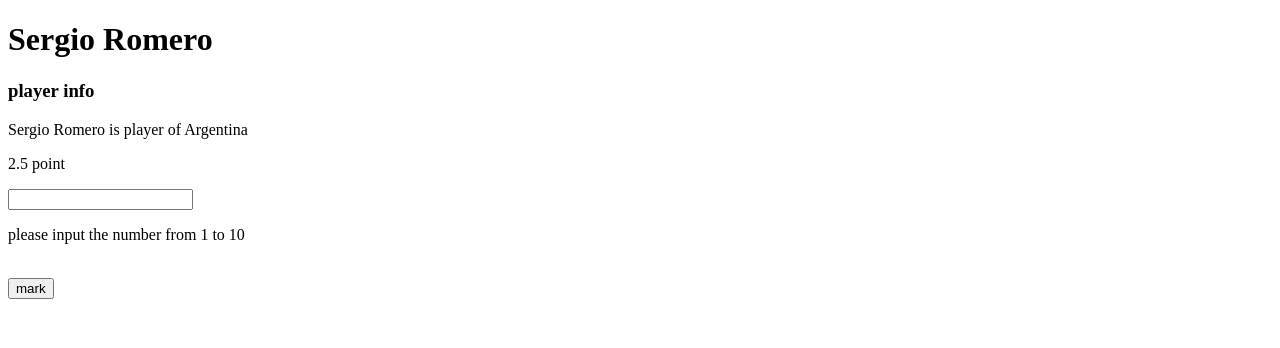
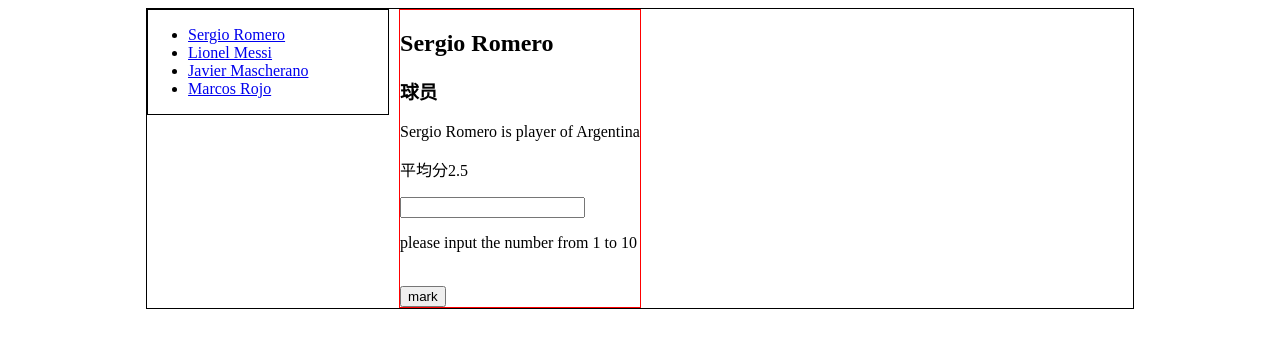
Before and after one commit to freedream520/mark-player, a Django app: page /team/111/11101 in a window 1280 px wide. Shown: the top 348 px of the page. Run offline with Django 3.2, Linux system fonts and the light colour scheme; data comes from the database, SQL or seed files in the repository; both versions use the stored data as it was after the commit; some libraries are stand-ins or nearby versions.

Commit message:
1,add a list of teamplayer on the player page   2,the page can display CH  3,add a CSS file

```diff
--- /dev/null
+++ b/player/static/player.css
@@ -0,0 +1,30 @@
+
+#content{
+	border: solid 1px black;
+	width:78%;
+	margin-left:auto;
+	margin-right:auto;
+}
+
+#team_member_sec{
+	border: solid 1px black;
+	width:240px;
+	float:left;
+
+}
+
+#player_sec{
+	border: solid 1px red;
+	margin-left:10px;
+	float:left;
+
+}
+
+#fff{
+	clear: both;
+	padding: 0px;
+	margin: 0px;
+	height: 0px;
+	width: 0px;
+	border: none;
+}
--- a/player/templates/team/index.html
+++ b/player/templates/team/index.html
@@ -3,7 +3,7 @@
 <html>
 <head>
 	<meta charset="GB2312">
-	<title>team lists</title>
+	<title>球队</title>
 </head>
 <body>
 
--- a/player/templates/team/player.html
+++ b/player/templates/team/player.html
@@ -4,6 +4,11 @@
 <head>
 	<meta charset="GB2312">
 	<title>{{team.name}} {{player.name}}</title>
+
+	{% load staticfiles %}
+
+	<link rel="stylesheet" type="text/css" href="{% static 'player.css' %}" />
+
 	<script src="http://code.jquery.com/jquery-1.11.1.min.js"></script>
 
 
@@ -14,12 +19,29 @@
 
 
 
+	<div id='content'>
+	<section id='team_member_sec'>
+
+		{% if player_set %}
+
+		<ul>
+			{% for o_player in player_set %}
+			<li><a href="{% url 'team:player' team.id o_player.id %}">{{ o_player.name }}</a></li>
+			{% endfor %}
+		</ul>
+		{% else %}
+		<p>No other player </p>
+		{% endif %}
+	</section>
+
+
+	<section id='player_sec'>
 		<h1>{{ player.name }}</h1>
+		<h3>球员</h3>
+		{% if error_message %}<p><strong>{{ error_message }}</strong></p>{% endif %}
 
-	{% if error_message %}<p><strong>{{ error_message }}</strong></p>{% endif %}
-	<h3>player info</h3>
 		<p>{{ player.name }} is player of {{team.name }}</p>
-	<p>{{player.ave_mark}} point</p>
+		<p>平均分{{player.ave_mark}} </p>
 		<form action="{%url 'team:mark' team.id player.id%}" method="post">
 			{% csrf_token %}
 			<input type="text"  name='mark_input'  id='mark_input'/>
@@ -28,6 +50,11 @@
 
 		<input type="submit" value="mark" id='sButton' />
 		</form>
+	</section>
+	<div id='fff' ></div>
+	</div>
+
+
 	<script>
 		$( "#mark_input" ).on( "blur", function() {
 		    var mInput=$( this ).val()
--- a/player/templates/team/team_detail.html
+++ b/player/templates/team/team_detail.html
@@ -7,10 +7,10 @@
 </head>
 <body>
 
-
+<h3>球队信息</h3>
 	<h1>{{ team.name }}</h1>
 
-
+	<h3>球员</h3>
 	{% for player in team.player_set.all %}
 		<li><a href="{% url 'team:player' team.id player.id %}">{{ player.name }}</a></li>
 
--- a/player/urls.py
+++ b/player/urls.py
@@ -1,6 +1,8 @@
 from django.conf.urls import patterns, url
 
 from player import views
+from django.conf import settings
+
 
 urlpatterns = patterns('',
 
@@ -14,4 +16,6 @@ urlpatterns = patterns('',
 
     #url(r'^(?P<class_id>\d+)/results/$', views.results, name='results'),
     url(r'^(?P<team_id>\d+)/(?P<player_id>\d+)/mark/$', views.mark, name='mark'),
+
+
 )
--- a/player/views.py
+++ b/player/views.py
@@ -5,7 +5,7 @@ from django.core.urlresolvers import reverse
 from player.models import *
 from player.dao.playerDao import *
 from player.dao.teamDao import *
-from player.action.playerAction import setNewMark
+from player.action import playerAction
 # Create your views here.
 def index(request):
 
@@ -33,9 +33,11 @@ def playerDetail(request,team_id,player_id):
     '''
     team=getTeamById(team_id)
     player=getPlayerById(player_id)
-
+    player_set=team.player_set.all()
+    #print(player_set,'player set')
     return render(request, 'team/player.html', {'player': player,
-                                                'team':team})
+                                                'team':team,
+                                                'player_set':player_set})
 
 def mark(request,team_id,player_id):
     '''
@@ -44,7 +46,7 @@ def mark(request,team_id,player_id):
     '''
 
     player=getPlayerById(player_id)
-    new_mark = int(request.POST['mark_input'])
+    new_mark = float(request.POST['mark_input'])
 
     '''
     ori_mark = player.ave_mark
@@ -66,6 +68,6 @@ def mark(request,team_id,player_id):
     player.setNewAveMark(new_mark)
     player.save()
     '''
-    setNewMark(player,new_mark)
+    playerAction.setNewMark(player,new_mark)
     #return render(request, 'team/player.html', {'player': player,'team':team})
     return HttpResponseRedirect(reverse('team:player', args=(team_id,player_id)))
```
Also changed, not shown: player/templates/team/css/player.css (added, +10 -0 lines), db.sqlite3. Lines whose indentation alone changed are shown as unchanged.
